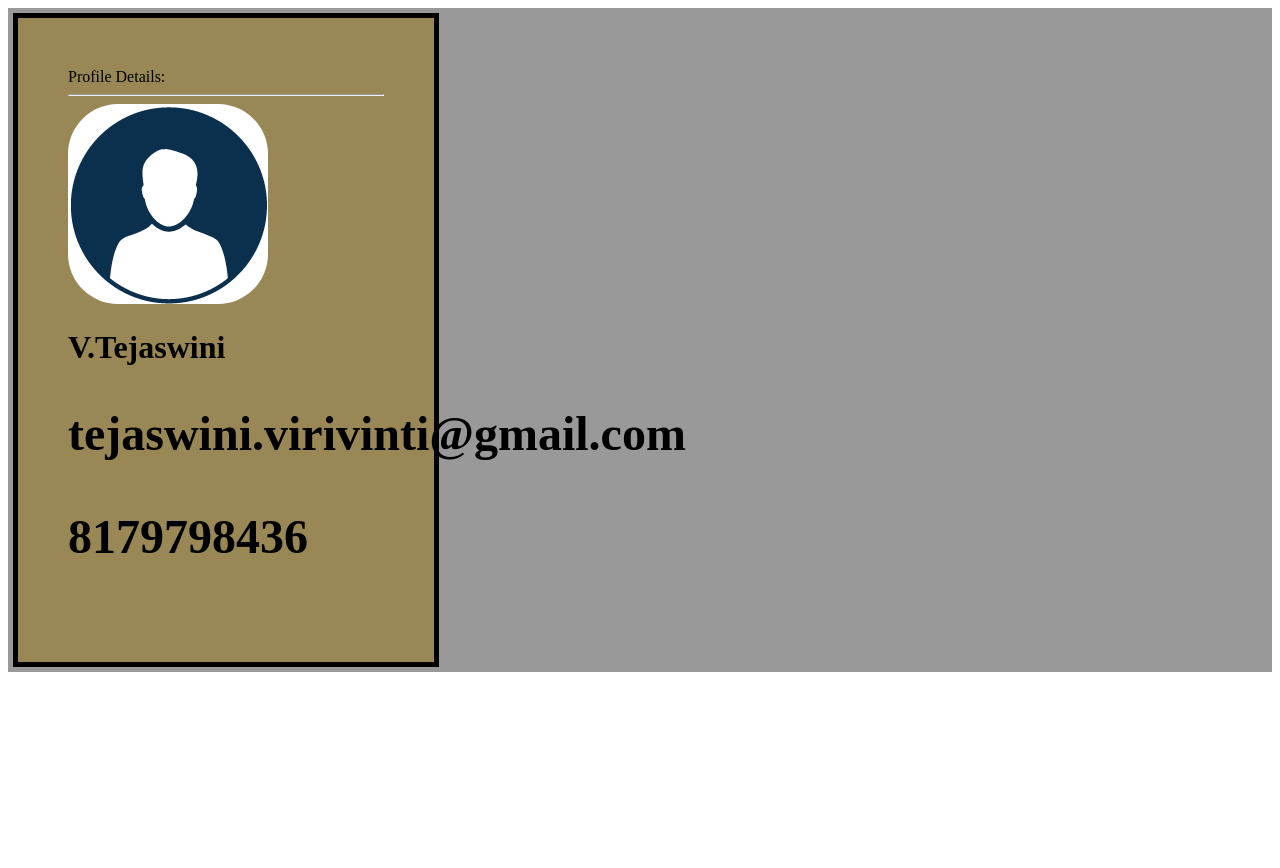
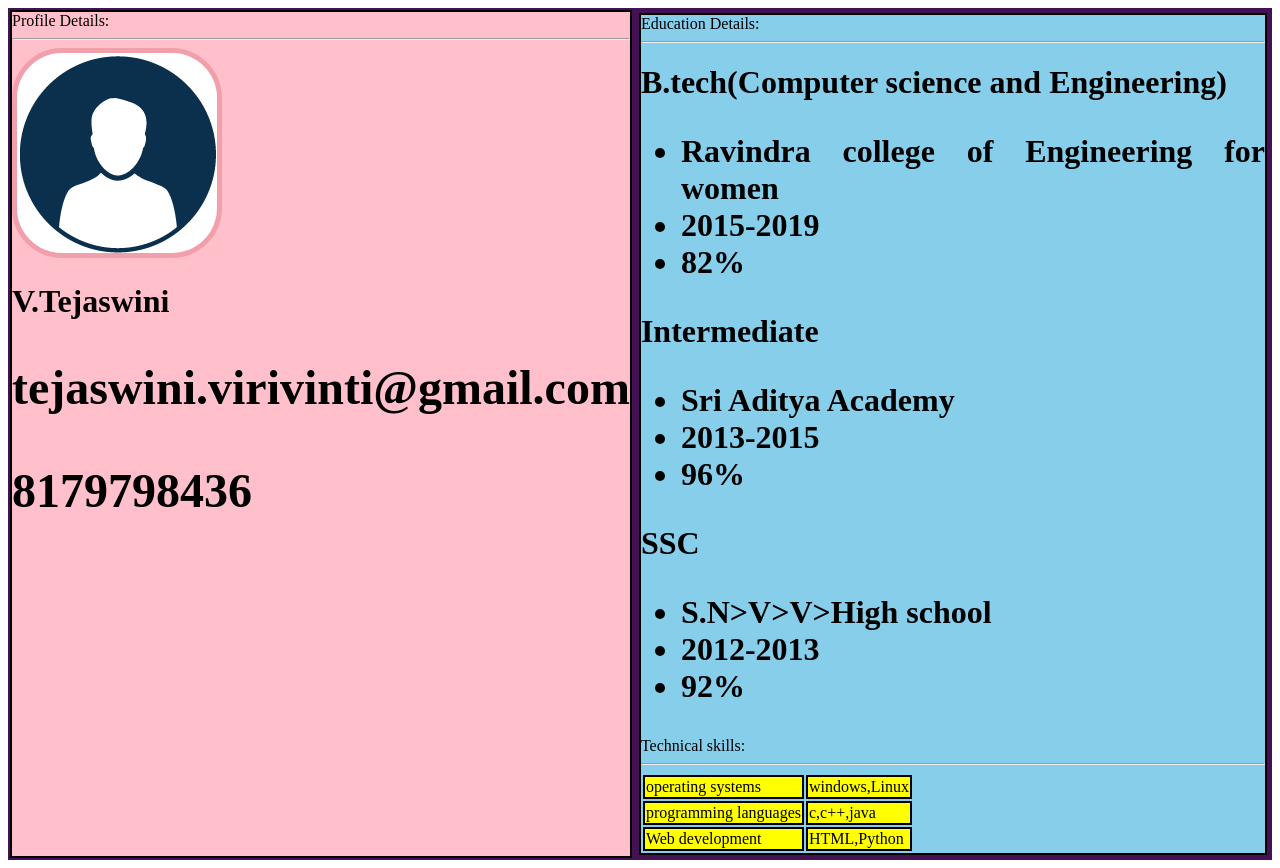
Before and after one commit to TejaswiniVirivinti/resume, a plain HTML site: page index.html in a window 1280 px wide. Before the commit the page ends 800 px from the top, so only its background shows below. Drawn offline with Linux system fonts and the light colour scheme.

Commit message:
initial commit

```diff
--- a/data.json
+++ b/data.json
@@ -5,5 +5,46 @@
 "email":"tejaswini.virivinti@gmail.com",
 "phone":"8179798436"
 
+},
+"education":[
+  {
+    "course":"B.tech(Computer science and Engineering)",
+    "college":[
+      "Ravindra college of Engineering for women",
+      "2015-2019",
+      "82%"
+    ]
+  },
+      {
+      "course":"Intermediate",
+      "college":["Sri Aditya Academy",
+        "2013-2015",
+        "96%"
+      ]
+    },
+
+      {
+        "course":"SSC",
+        "college":[
+          "S.N>V>V>High school",
+          "2012-2013",
+          "92%"
+        ]
+      }
+],
+"skills":[
+  {
+     "name":"operating systems",
+     "value":"windows,Linux"
+  },
+  {
+    "name":"programming languages",
+    "value":"c,c++,java"
+  },
+  {
+    "name":"Web development",
+    "value":"HTML,Python"
   }
+]
+
 }
--- a/index.html
+++ b/index.html
@@ -2,7 +2,7 @@
 <html lang="en" dir="ltr">
   <head>
     <meta charset="utf-8">
-    <meta name="viewreport" content="width=device-width,initial-scale=1.0">
+    <meta name="viewport" content="width=device-width,initial-scale=1.0">
     <title>Resume</title>
 <link rel="stylesheet" href="style.css">
   </head>
--- a/main.js
+++ b/main.js
@@ -17,6 +17,8 @@ loadjson("data.json",function(text)
   let data=JSON.parse(text);
   console.log(data);
   basics(data.left);
+  education(data.education);
+  skill(data.skills);``
 })
 //for main div class calling
 // var main=document.queryselector('.main');
@@ -48,6 +50,49 @@ var ph=document.createElement("p");
 ph.textContent=leftside.phone;
 email.appendChild(ph);
 console.log(left);
+}
+//right div creation
+var right=document.createElement("div");
+right.classList.add("right");
+main.appendChild(right);
+//education div start
+var edu=document.createElement("div");
+edu.classList.add("edu1");
+edu.textContent="Education Details:";
+edu.appendChild(document.createElement("HR"));
+right.appendChild(edu);
+function education(Educa){
+  for(i in Educa){
+    var e1=document.createElement("h1");
+    e1.classList.add("edu2");
+    e1.textContent=Educa[i].course;
+    var ul=document.createElement("ul");
+for(j in Educa[i].college){
+  var li=document.createElement("li");
+  li.textContent=Educa[i].college[j];
+  ul.appendChild(li);
+  e1.appendChild(ul);
+  edu.appendChild(e1);
 
 
 }
+
+  }
+
+}
+function skill(skills){
+  var skill_title=document.createElement("div");
+  skill_title.classList.add("tech_skills");
+  skill_title.textContent="Technical skills:";
+  skill_title.appendChild(document.createElement("HR"));
+  right.appendChild(skill_title);
+  //table creation
+  var table=document.createElement("table");
+// table.setAttribute("id",tab);
+  var row="";
+  for (var i = 0; i < skills.length; i++) {
+    row =row+"<tr><td>"+skills[i].name+"</td><td>"+skills[i].value+"</td></tr>";//also written as row =row+"<tr><td>"+skills.name+"</td><td>"+skills.value+"</td></tr>"
+}
+table.innerHTML=row;
+skill_title.appendChild(table);
+}
--- a/style.css
+++ b/style.css
@@ -1,30 +1,41 @@
+table tr,td{
+   border: 2px solid #000;
+   border-collapse: collapse;
+   background-color: yellow;
+   margin: 3px;
+}
 .main{
-width:100%;
-background-color: #999;
-display: flex;
-flex-direction: row;
+
+ display: flex;
+ flex-wrap: wrap;
+ background-color: #415;
+
 }
 .left{
-  width:100%;
-  background-color: #c45e45;
-  border:5px solid #000;
-  margin: 5px;
-  padding: 50px;
+text-align: justify;
+  background-color: pink;
+  border:2px solid #000;
+  margin: 2px;
+color:#000;
+  flex:1;
+
+
   /* background-image: :url(); */
 }
 .right{
-  width:100%;
-  background-color: #666;
-  border:5px solid #000;
+text-align: justify;
+  background-color: skyblue;
+  border:2px solid #000;
   margin: 5px;
-
+flex:2;
+color:#000;
 }
 #name{
   color:yellow;
 }
 .left img{
   border-radius: 50px;
-  border: 5px solid:#c454;
+  border: 5px solid #c454;
 }
 /* media queries(1024,1280,768,480)
 1280-1024:Desktop
@@ -33,32 +44,32 @@ flex-direction: row;
 480:mobile landscape(or) smaller device) */
 /* @media screen and (min-width=425px){
 } */
-@media only screen and (min-width:1024px) and (max-width:1280px){
+/* @media only screen and (min-width:1024px) and (max-width:1280px){
   .main{
     display: flex;
-    flex-direction: row;
-    width:100%;
+    /* flex-direction: row; */
+    /* width:100%; */
   }
   .left{
-width:25%;
-background-color: #985;
+/* width:25%; */
+/* background-color: #985; */
 
-  }
+  /* }
   .right{
-    width: 75%;
-    background-color:#5436;
+    /* width: 75%; */
+    /* background-color:#5436;
   }
 }
- @media only screen and (min-width:768px) and (max-width:1024px){
+ /* @media only screen and (min-width:768px) and (max-width:1024px){ */
 
-}
+/* }
 
 @media only screen and (min-width:480px) and (max-width:768px){
 
 }
 @media all and (min-width:480px) {
 
-}
+} */
 /*  .main{
   width:100%;
   background-color: #999;
```
